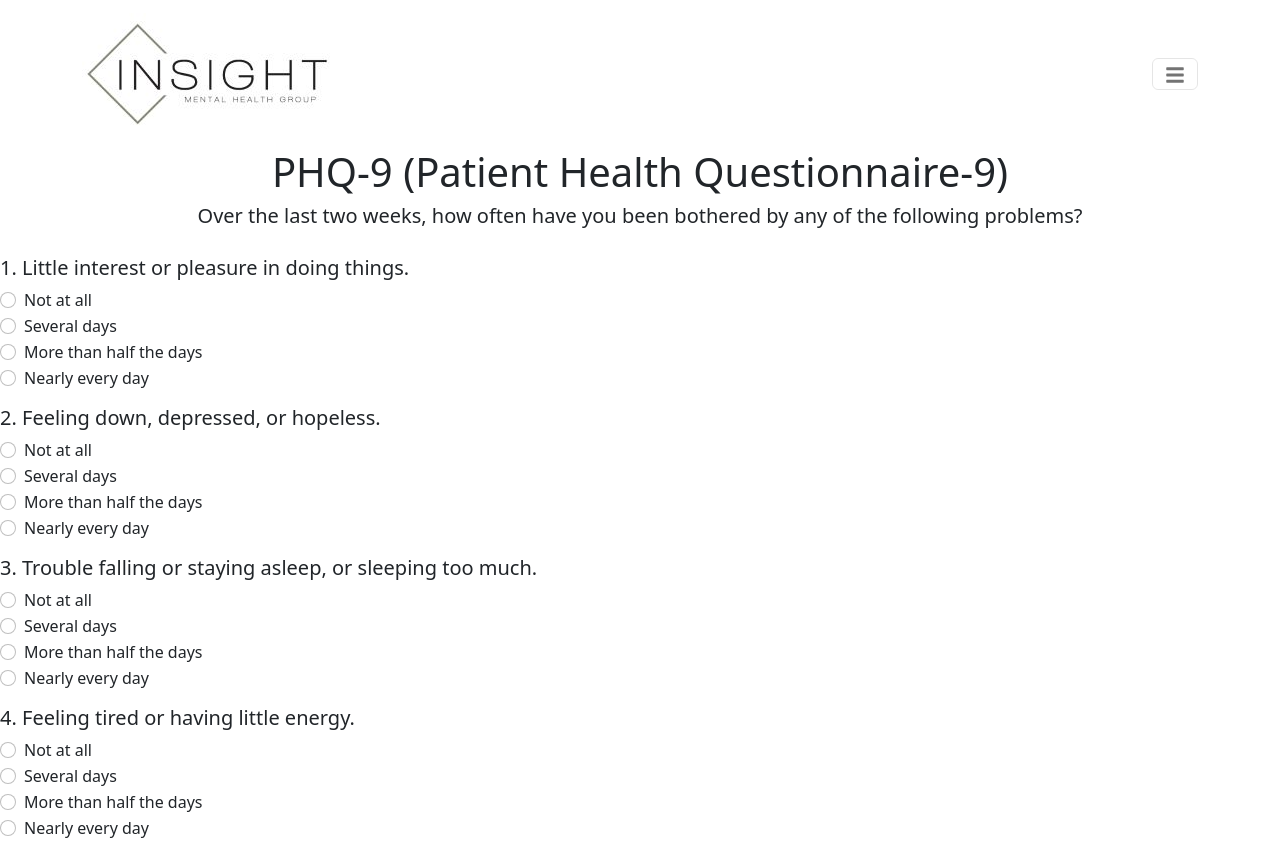
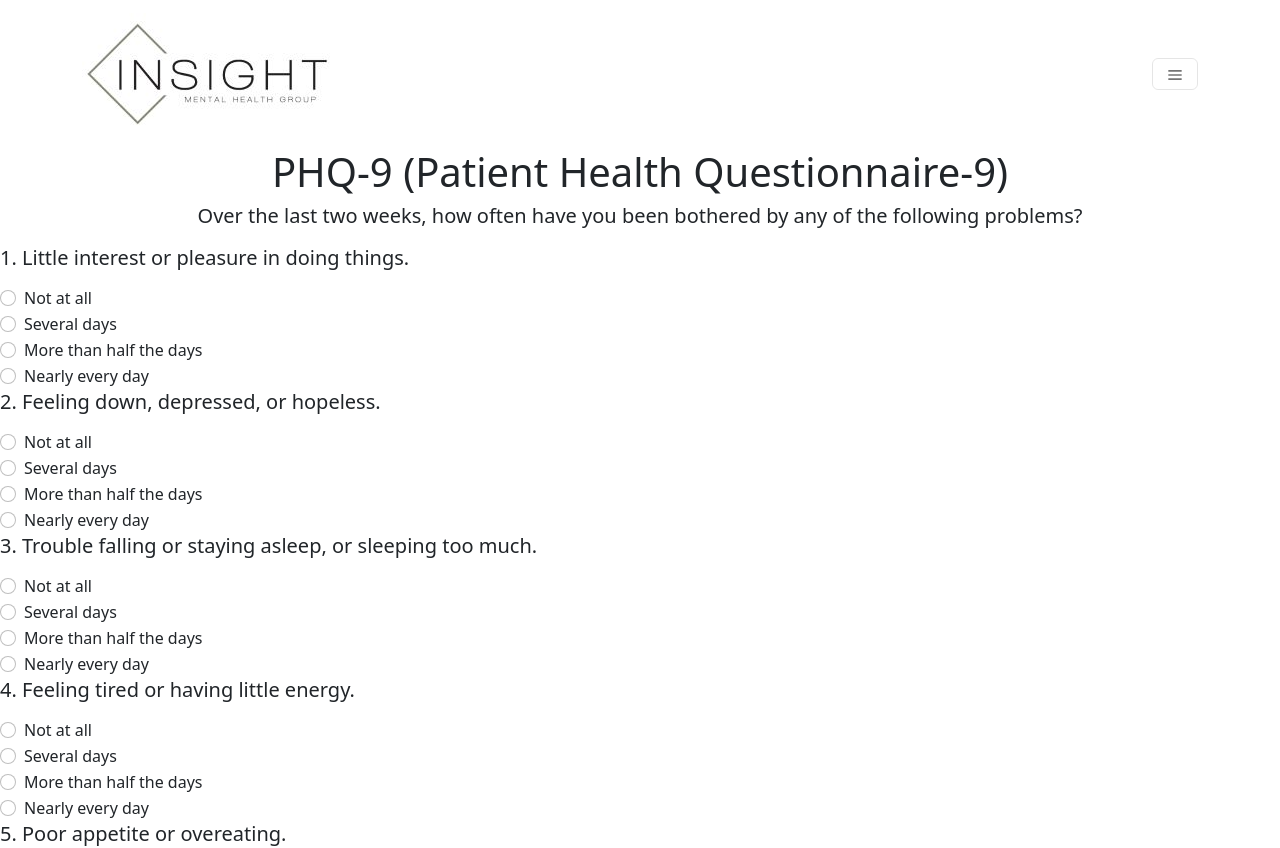
Before and after one commit to sfinnie5/mentalhealthassessments, a React (Create React App) app in the folder frontend/: page /phq9form in a window 1280 px wide. Shown: the top 848 px of the page. Built offline with nearby package versions, Linux system fonts and the light colour scheme.

Commit message:
updated Header logic to ensure links collapsed and menu closed when clicked

```diff
--- a/frontend/package.json
+++ b/frontend/package.json
@@ -13,6 +13,7 @@
     "formik": "^2.2.9",
     "react": "^18.2.0",
     "react-bootstrap": "^2.7.4",
+    "react-bootstrap-icons": "^1.10.3",
     "react-dom": "^18.2.0",
     "react-icons": "^4.8.0",
     "react-router-dom": "^6.11.2",
--- a/frontend/src/components/GAD7Form.jsx
+++ b/frontend/src/components/GAD7Form.jsx
@@ -1,13 +1,21 @@
-import { Container, Row, Col, Form, FormGroup, Label, Button, Input } from 'reactstrap'
-import { useState } from 'react'
+import React, { useState } from 'react'
+import {
+    Container,
+    Row,
+    Col,
+    Form,
+    Button,
+} from 'react-bootstrap'
 import SubmitModal from './SubmitModal'
 
 const GAD7Form = ({ onSubmit }) => {
     const [answers, setAnswers] = useState({})
     const [showModal, setShowModal] = useState(false)
+
     const toggleModal = () => {
         setShowModal(!showModal)
     }
+
     const questionsGad7 = [
         {
             id: 1,
@@ -98,27 +106,30 @@ const GAD7Form = ({ onSubmit }) => {
                 <Row className='align-items-center justify-content-center'>
                     <Col xs={12} className='text-center'>
                         <h1>GAD-7 (Generalized Anxiety Disorder-7)</h1>
-                        <h5 style={{ paddingBottom: '20px' }}>Over the last two weeks, how often have you been bothered by any of the following problems?</h5>
+                        <h5 style={{ paddingBottom: '10px' }}>
+                            Over the last two weeks, how often have you been
+                            bothered by any of the following problems?
+                        </h5>
                     </Col>
                 </Row>
             </Container>
             {questionsGad7.map((question) => (
-                <FormGroup key={question.id}>
-                    <h5>{question.text}</h5>
+                <Form.Group key={question.id}>
+                    <Form.Label>
+                        <h5>{question.text}</h5>
+                    </Form.Label>
                     {question.answers.map((answer) => (
-                        <FormGroup check key={answer.value}>
-                            <Label check>
-                                <Input
-                                    onChange={handleChange}
-                                    type='radio'
-                                    name={`question-${question.id}`}
-                                    value={answer.value}
-                                />{' '}
-                                {answer.text}
-                            </Label>
-                        </FormGroup>
+                        <Form.Group key={answer.value}>
+                            <Form.Check
+                                type='radio'
+                                name={`question-${question.id}`}
+                                value={answer.value}
+                                label={answer.text}
+                                onChange={handleChange}
+                            />
+                        </Form.Group>
                     ))}
-                </FormGroup>
+                </Form.Group>
             ))}
             <Button type='submit'>Submit</Button>
             <SubmitModal showModal={showModal} toggleModal={toggleModal} />
--- a/frontend/src/components/Header.jsx
+++ b/frontend/src/components/Header.jsx
@@ -1,5 +1,5 @@
 import { Navbar, Nav, Container } from 'react-bootstrap';
-import { FaBars } from 'react-icons/fa';
+import { BiMenu, BiX } from 'react-icons/bi';
 import insightmhglogo from '../assets/insightmhglogo.jpg';
 import { useState } from 'react';
 import { Link } from 'react-router-dom';
@@ -8,31 +8,29 @@ const Header = () => {
   const [showMenu, setShowMenu] = useState(false);
 
   const toggleMenu = () => {
-    setShowMenu(!showMenu)
-  }
+    setShowMenu(!showMenu);
+  };
 
 return (
   <header>
-      <Navbar variant='light' expand=''>
+    <Navbar variant='light' expand={false} expanded={showMenu}>
       <Container>
         <Navbar.Brand as={Link} to='/'>
           <img src={insightmhglogo} alt='Insight Mental Health Group' />
         </Navbar.Brand>
         <Navbar.Toggle
+          onClick={toggleMenu}
           aria-controls='basic-navbar-nav'
-            onClick={toggleMenu}
           aria-expanded={showMenu}
         >
-            <FaBars />
+          {showMenu ? <BiX /> : <BiMenu />}
         </Navbar.Toggle>
         <Navbar.Collapse id='basic-navbar-nav'>
           <Nav className='ms-auto'>
-              <Nav.Link as={Link} to='/phq9form'onClick={toggleMenu}
- style={{ fontWeight: 'bold' }}>
+            <Nav.Link as={Link} to='/phq9form' style={{ fontWeight: 'bold' }} onClick={toggleMenu}>
               PHQ-9 Form
             </Nav.Link>
-              <Nav.Link as={Link} to='/gad7form'onClick={toggleMenu}
- style={{ fontWeight: 'bold' }}>
+            <Nav.Link as={Link} to='/gad7form' style={{ fontWeight: 'bold' }} onClick={toggleMenu}>
               GAD-7 Form
             </Nav.Link>
           </Nav>
--- a/frontend/src/components/Phq9Form.jsx
+++ b/frontend/src/components/Phq9Form.jsx
@@ -1,14 +1,5 @@
-import {
-    Container,
-    Row,
-    Col,
-    Form,
-    FormGroup,
-    Label,
-    Button,
-    Input,
-} from 'reactstrap'
 import { useState } from 'react'
+import { Container, Row, Col, Form, Button } from 'react-bootstrap'
 import SubmitModal from './SubmitModal'
 // import { validatePhq9Form } from '../utils/validatePhq9Form'
 
@@ -129,27 +120,30 @@ const Phq9Form = ({ onSubmit }) => {
                 <Row className='align-items-center justify-content-center'>
                     <Col xs={12} className='text-center'>
                         <h1>PHQ-9 (Patient Health Questionnaire-9)</h1>
-                        <h5 style={{ paddingBottom: '20px' }}>Over the last two weeks, how often have you been bothered by any of the following problems?</h5>
+                        <h5 style={{ paddingBottom: '10px' }}>
+                            Over the last two weeks, how often have you been
+                            bothered by any of the following problems?
+                        </h5>
                     </Col>
                 </Row>
             </Container>
             {questionsphq9.map((question) => (
-                <FormGroup key={question.id}>
-                    <h5>{question.text}</h5>
+                <Form.Group key={question.id}>
+                    <Form.Label>
+                        <h5>{question.text}</h5>
+                    </Form.Label>
                     {question.answers.map((answer) => (
-                        <FormGroup check key={answer.value}>
-                            <Label check>
-                                <Input
-                                    onChange={handleChange}
-                                    type='radio'
-                                    name={`question-${question.id}`}
-                                    value={answer.value}
-                                />{' '}
-                                {answer.text}
-                            </Label>
-                        </FormGroup>
+                        <Form.Group key={answer.value}>
+                            <Form.Check
+                                type='radio'
+                                name={`question-${question.id}`}
+                                value={answer.value}
+                                label={answer.text}
+                                onChange={handleChange}
+                            />
+                        </Form.Group>
                     ))}
-                </FormGroup>
+                </Form.Group>
             ))}
             <Button type='submit'>Submit</Button>
             <SubmitModal showModal={showModal} toggleModal={toggleModal} />
```
Also changed, not shown: frontend/src/components/HomePage.jsx (+134 -54 lines), 1 other file (tests, documents, lock files or other folders). Lines whose indentation alone changed are shown as unchanged.
